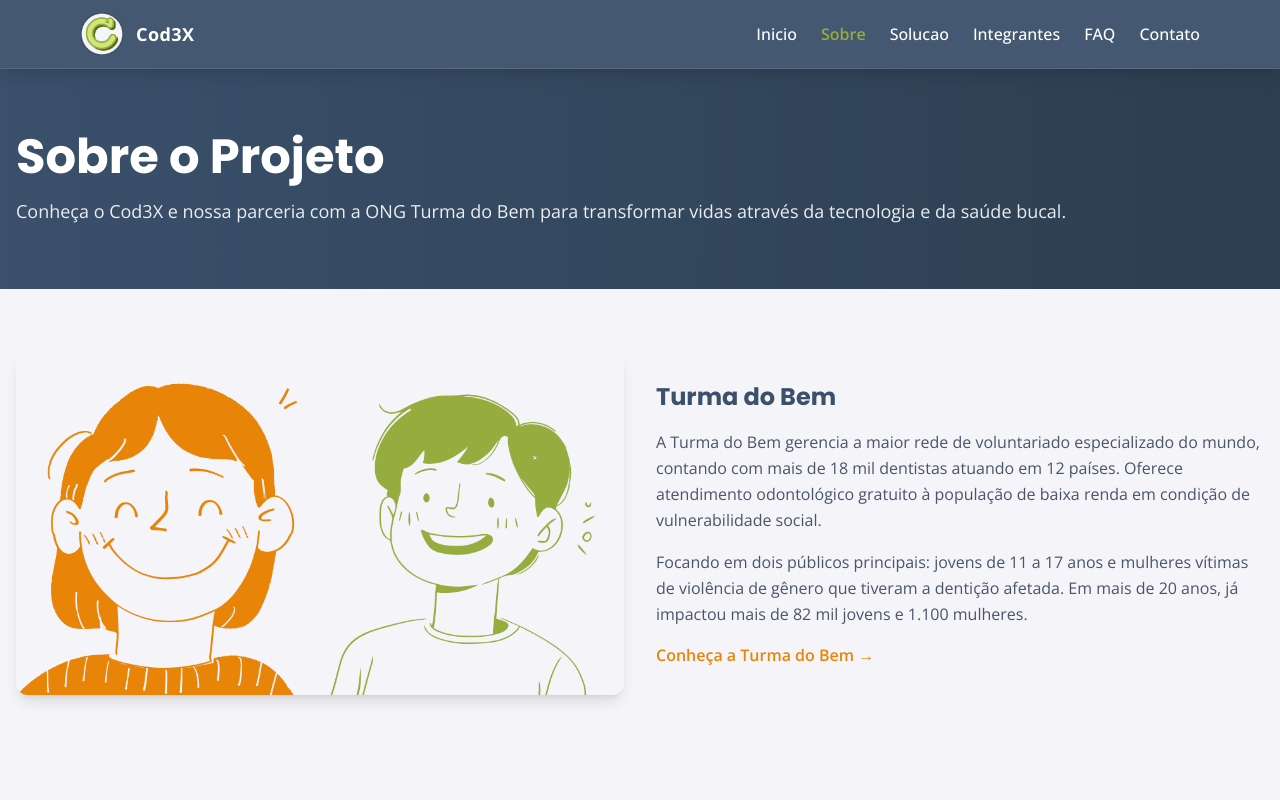
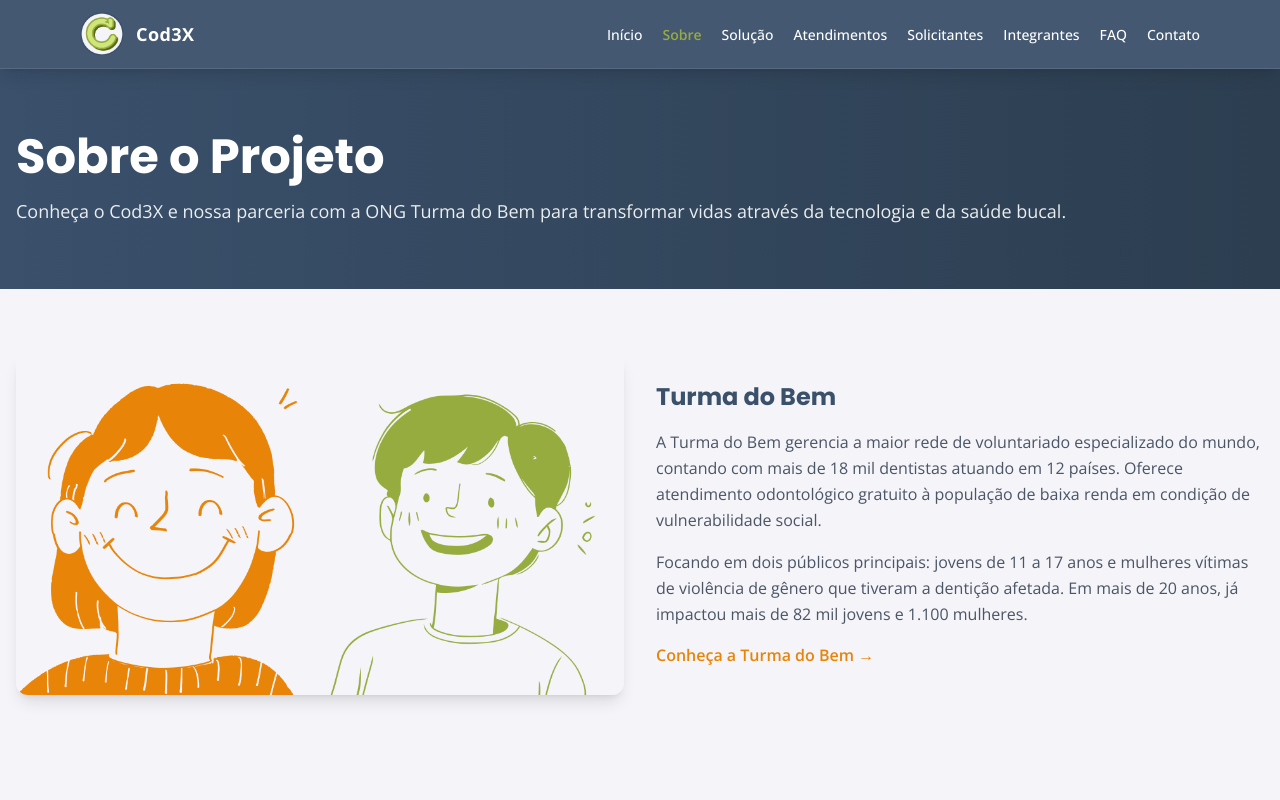
Before and after one commit to FIAP-Cod3X/front_sprint_3, a React (Vite) app: page /sobre in a window 1280 px wide. Shown: the top 800 px of the page. Built offline with nearby package versions, Linux system fonts and the light colour scheme.

Commit message:
refactor: remove API antiga desnecessária

```diff
--- a/src/components/Header.tsx
+++ b/src/components/Header.tsx
@@ -2,9 +2,11 @@
 import { Link, useLocation } from "react-router-dom";
 
 const navLinks = [
-  { to: "/", label: "Inicio" },
+  { to: "/", label: "Início" },
   { to: "/sobre", label: "Sobre" },
-  { to: "/solucao", label: "Solucao" },
+  { to: "/solucao", label: "Solução" },
+  { to: "/atendimentos", label: "Atendimentos" },
+  { to: "/solicitantes", label: "Solicitantes" },
   { to: "/integrantes", label: "Integrantes" },
   { to: "/faq", label: "FAQ" },
   { to: "/contato", label: "Contato" },
@@ -29,12 +31,12 @@
         </Link>
 
         <nav className="hidden md:flex">
-          <ul className="flex gap-6">
+          <ul className="flex gap-5">
             {navLinks.map((link) => (
               <li key={link.to}>
                 <Link
                   to={link.to}
-                  className={`font-medium transition-colors duration-200 hover:text-accent ${
+                  className={`font-medium transition-colors duration-200 hover:text-accent text-sm ${
                     isActivePath(link.to) ? "text-accent font-semibold" : ""
                   }`}
                 >
@@ -61,7 +63,7 @@
 
       <div
         className={`overflow-hidden bg-primary-dark transition-all duration-300 ease-in-out md:hidden ${
-          menuOpen ? "max-h-96 opacity-100" : "max-h-0 opacity-0"
+          menuOpen ? "max-h-[500px] opacity-100" : "max-h-0 opacity-0"
         }`}
       >
         <nav className="mx-auto max-w-6xl px-4 py-4">
```
Also changed, not shown: 1 other file (tests, documents, lock files or other folders).
